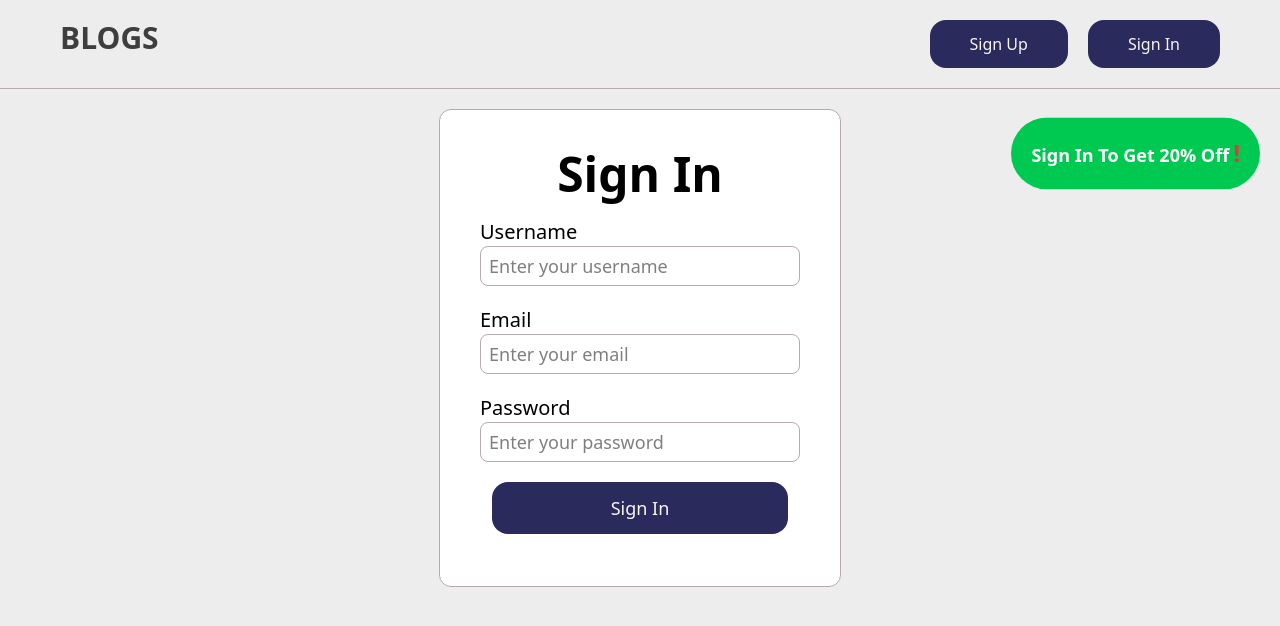
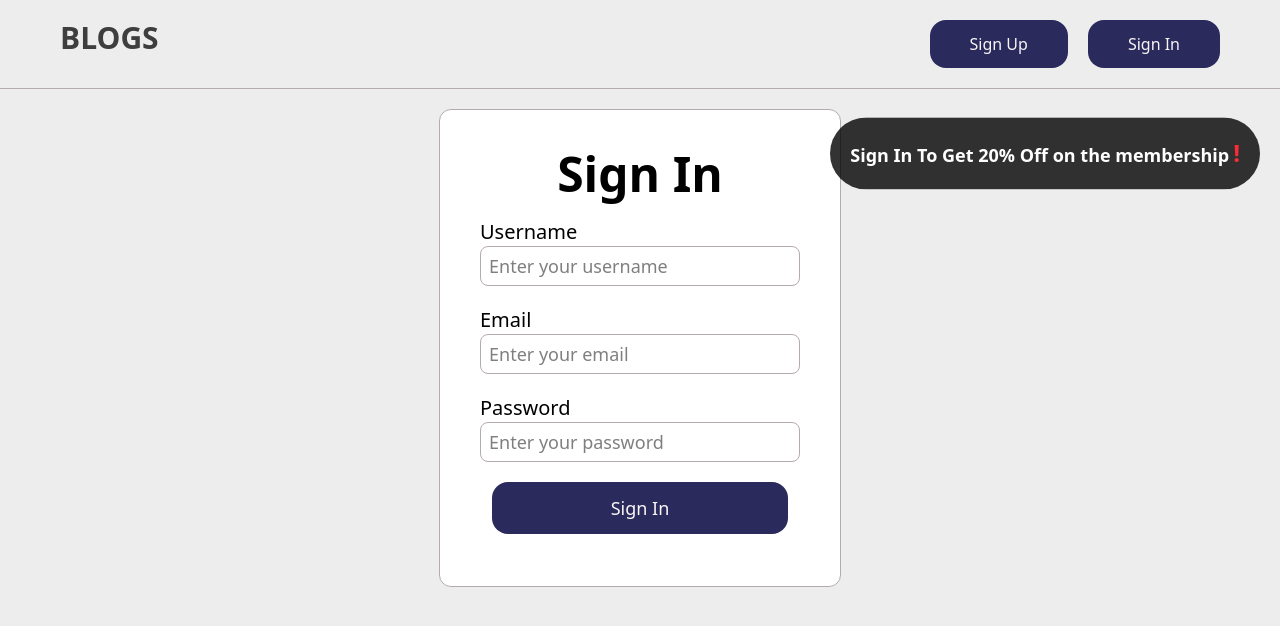
Before and after one commit to Bhumesh01/NextJS, a Next.js app: page /signin in a window 1280 px wide. Shown: the top 626 px of the page. Built offline with nearby package versions, Linux system fonts and the light colour scheme.

Commit message:
fixed styling

```diff
--- a/app/(auth)/layout.tsx
+++ b/app/(auth)/layout.tsx
@@ -1,7 +1,7 @@
 export default function AuthLayout({children}: {children: React.ReactNode}){
     return<div>
-        <div className="absolute bg-green-500 w-fit h-fit p-5  rounded-full top-30 right-5 animate-bounce text-white">
-            <span className="text-lg font-semibold">Sign In To Get 20% Off</span>
+        <div className="absolute bg-black/80 w-fit h-fit p-5  rounded-full top-30 right-5 animate-bounce text-white">
+            <span className="text-lg font-semibold">Sign In To Get 20% Off on the membership</span>
             <span className="pl-1 text-red-500 text-2xl font-extrabold">!</span>
         </div>
         {children}
--- a/app/components/NavBar.tsx
+++ b/app/components/NavBar.tsx
@@ -2,7 +2,9 @@ import Link from "next/link";
 export function Navbar(){
     return(
         <div className="p-5 flex justify-between border-b xl:pl-15 xl:pr-15  mb-5 border-b-borderColor">
-            <h1 className="animate-pulse font-extrabold text-3xl "> BLOGS</h1>
+            <Link href="/">
+                <h1 className="animate-pulse font-extrabold text-3xl "> BLOGS</h1>
+            </Link>
             <div className="flex gap-5">
                 <Link href="/signup">
                     <Button name="Sign Up"></Button>
```
